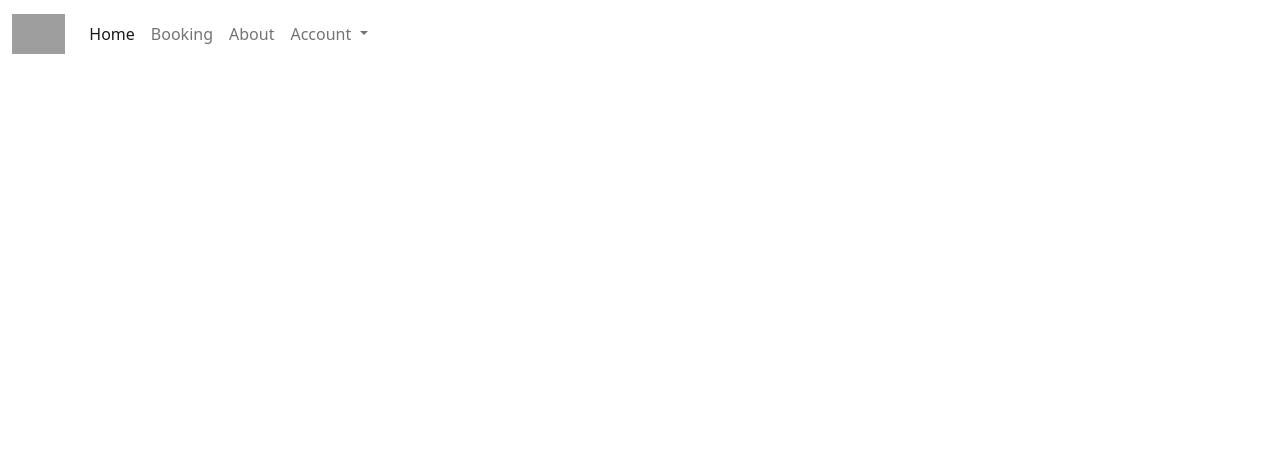
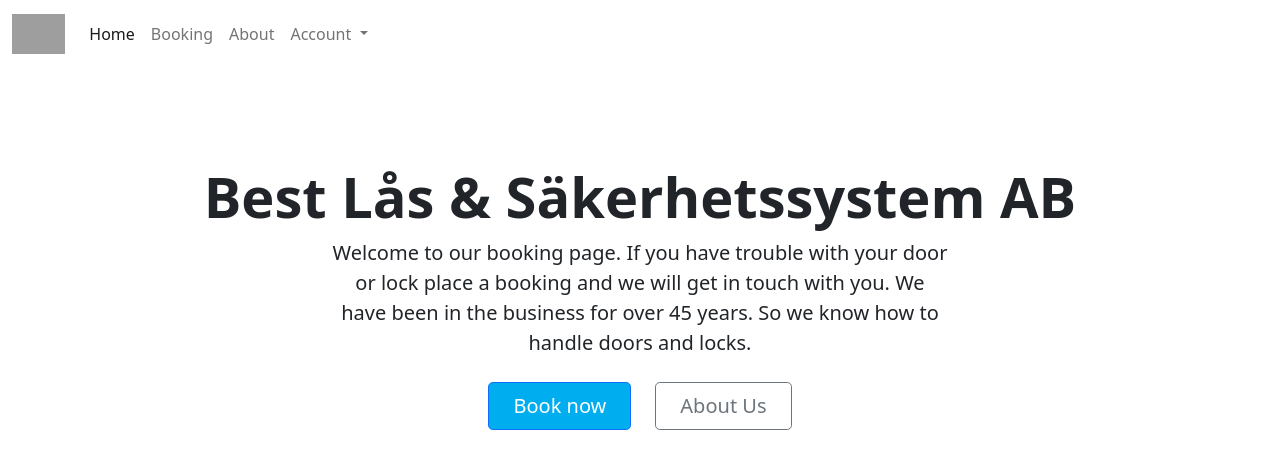
Before and after one commit to spangen87/locksmith-booking, a Django app: page / in a window 1280 px wide. Shown: the top 458 px of the page. Run offline with Django 3.2, Linux system fonts and the light colour scheme; some libraries are stand-ins or nearby versions; grey boxes are pictures that could not be loaded.

Commit message:
Add hero image to index page

```diff
--- a/templates/booking/index.html
+++ b/templates/booking/index.html
@@ -1,5 +1,19 @@
 {% extends "booking/base.html" %}
 
 {% block content %}
-
+<div class="px-4 pt-5 my-5 text-center border-bottom">
+    <h1 class="display-4 fw-bold">Best Lås & Säkerhetssystem AB</h1>
+    <div class="col-lg-6 mx-auto">
+      <p class="lead mb-4">Welcome to our booking page. If you have trouble with your door or lock place a booking and we will get in touch with you. We have been in the business for over 45 years. So we know how to handle doors and locks.</p>
+      <div class="d-grid gap-2 d-sm-flex justify-content-sm-center mb-5">
+        <a type="button" class="btn btn-primary btn-lg px-4 me-sm-3" href="{% url 'place_booking' %}">Book now</a>
+        <a type="button" class="btn btn-outline-secondary btn-lg px-4" href="#">About Us</a>
+      </div>
+    </div>
+    <div class="overflow-hidden" style="max-height: 30vh;">
+      <div class="container px-5">
+        <img src="https://res.cloudinary.com/dmihylmnz/image/upload/v1665653599/best-team_wlsest.jpg" class="img-fluid border rounded-3 shadow-lg mb-4" alt="Kenneth" width="700" height="500" loading="lazy">
+      </div>
+    </div>
+  </div>
 {% endblock %}
```
